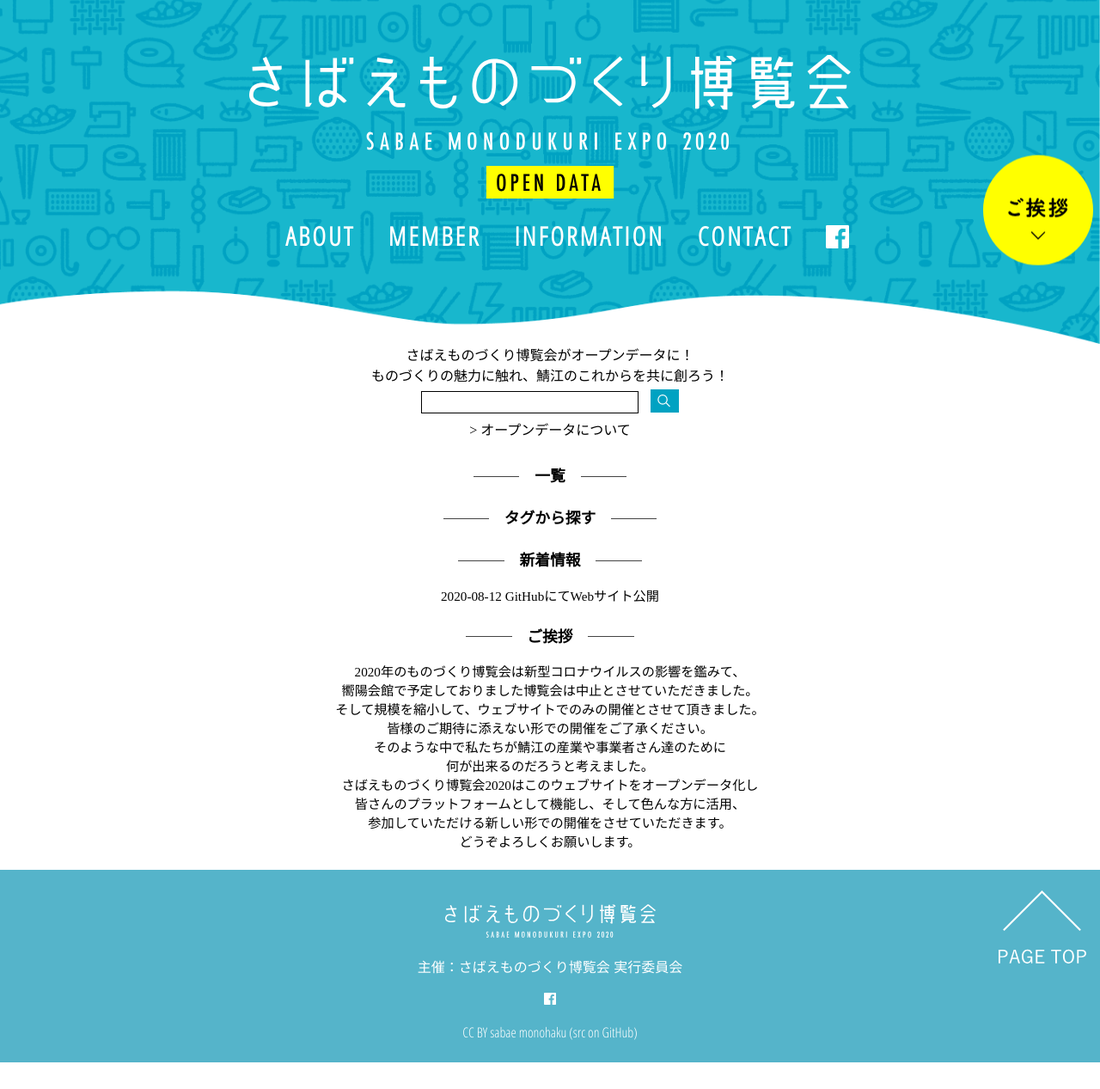
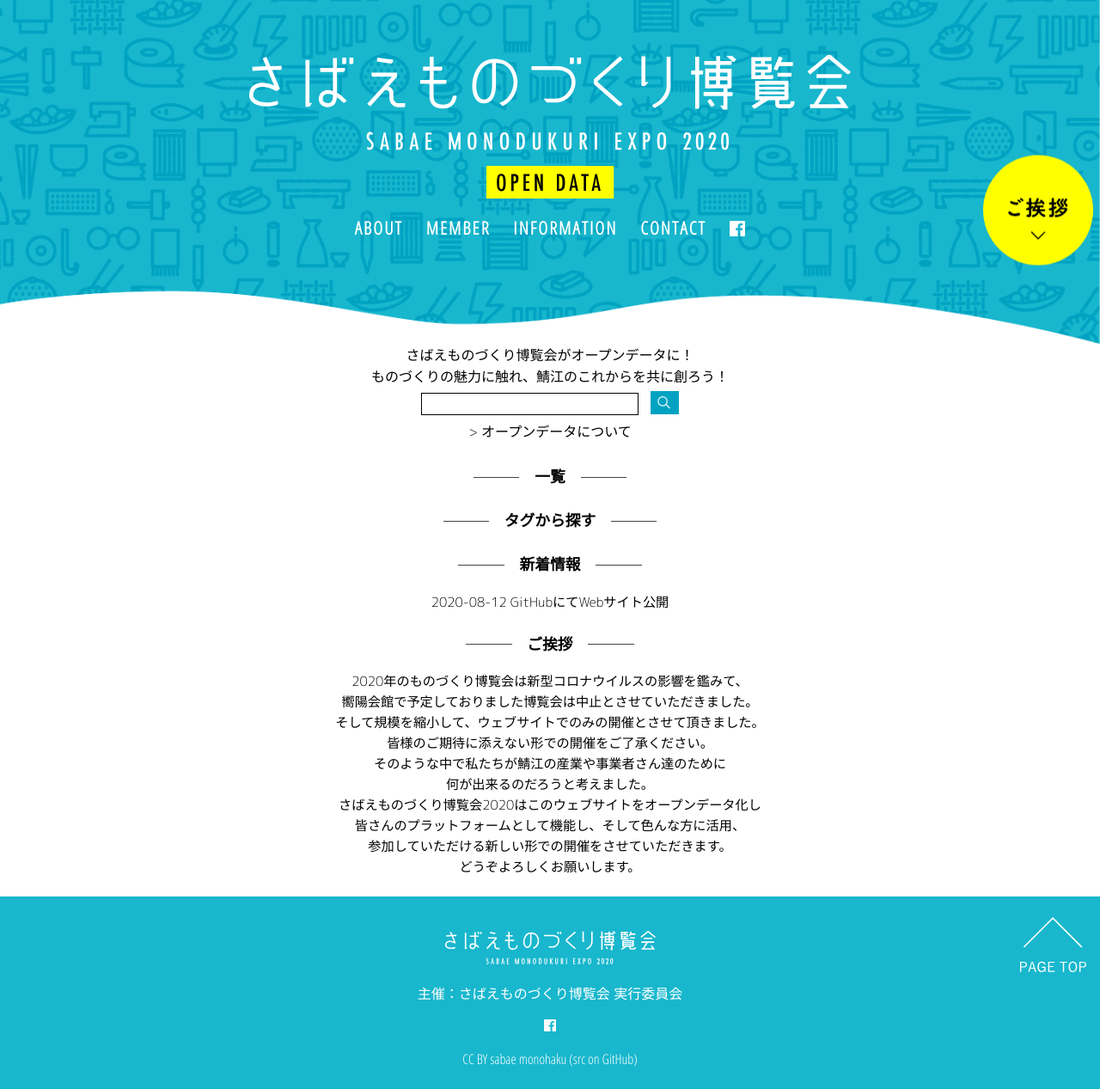
Before and after one commit to code4sabae/sabae-monohaku.jp, a plain HTML site: page index.html in a window 1280 px wide. Shown: the whole page at 86% size. Before the commit the page ends 1236 px from the top, so only its background shows below. Drawn offline with Linux system fonts and the light colour scheme.

Commit message:
CSS編集

```diff
--- a/index.html
+++ b/index.html
@@ -56,6 +56,7 @@
       input_search.onkeyup = btn_search.onclick = () => show();
     };
   </script>
+<link href="https://fonts.googleapis.com/css2?family=M+PLUS+Rounded+1c:wght@300&display=swap" rel="stylesheet">
 <link href="https://fonts.googleapis.com/css2?family=Open+Sans+Condensed:wght@300&display=swap" rel="stylesheet">
 <link rel="stylesheet" type="text/css" href="style.css">
 <script type="module" src="./footer.js"></script>
--- a/style.css
+++ b/style.css
@@ -6,6 +6,7 @@ body {
   padding: 0;
   text-align: center;
   overflow-x: hidden;
+  font-family: 'M PLUS Rounded 1c', sans-serif;
 }
 #header {
   background-image: url("img/main_bg.png");
@@ -28,10 +29,10 @@ body {
 }
 @keyframes fuwafuwa {
   0% {
-      transform: translate(0,0px);
+    transform: translate(0, 0px);
   }
   100% {
-      transform: translate(0,-15px)
+    transform: translate(0, -15px)
   }
 }
 #main_logo {
@@ -40,11 +41,12 @@ body {
 }
 #main_menu {
   margin: 0;
+  padding: 0;
   font-family: 'Open Sans Condensed', sans-serif;
   x-font-family: 'Ubuntu Condensed', sans-serif;
   font-weight: 600;
   letter-spacing: 0.1em;
-  font-size: calc(min(3.5vw, 30px));
+  font-size: calc(min(3.5vw, 1.3em));
 }
 #main_menu > li {
   display: inline-block;
@@ -61,7 +63,7 @@ body {
 }
 /* footer */
 #footer {
-  background-color: #55B4CA;
+  background-color: #18B7CD;
   font-family: 'Open Sans Condensed', sans-serif;
   margin-top: 1em;
   padding-top: 1.5em;
@@ -84,7 +86,7 @@ body {
 #btn_pagetop {
   position: absolute;
   right: 1em;
-  width: 8vw;
+  width: 6vw;
 }
 
 /* main */
@@ -103,7 +105,7 @@ body {
   width: 3em;
 }
 #tags > a {
-  background-color: #f1f1f1;
+  background-color: #f4f4f4;
   padding: .1em .3em;
   margin: .5em;
   line-height: 1.8em;
```
Also changed, not shown: detail.html (+1 -0 lines).
